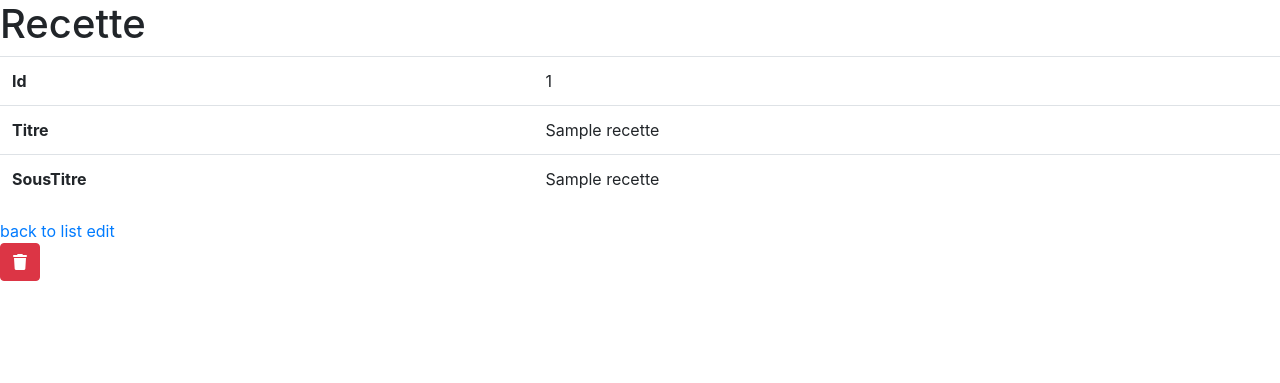
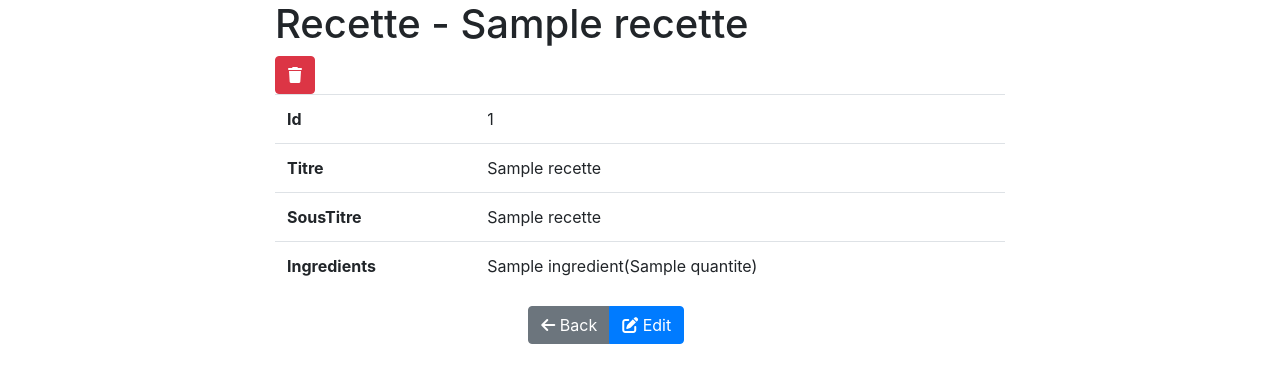
Before and after one commit to faldji/Symfony5Recettes, a Symfony app: template templates/recette/show.html.twig in a window 1280 px wide. Shown: the top 383 px of the page. Run offline with Twig, Linux system fonts and the light colour scheme; the template is opened without the code that fills it: most values are stand-ins (such as "Sample title", 1, 10 or a date in 2020); some libraries are stand-ins or nearby versions.

```diff
--- a/composer.json
+++ b/composer.json
@@ -18,6 +18,7 @@
     },
     "require-dev": {
         "doctrine/doctrine-fixtures-bundle": "^3.3",
+        "symfony/debug-pack": "^1.0",
         "symfony/maker-bundle": "^1.19"
     },
     "config": {
--- a/config/bundles.php
+++ b/config/bundles.php
@@ -12,4 +12,6 @@ return [
     Sensio\Bundle\FrameworkExtraBundle\SensioFrameworkExtraBundle::class => ['all' => true],
     Symfony\Bundle\MonologBundle\MonologBundle::class => ['all' => true],
     Doctrine\Bundle\FixturesBundle\DoctrineFixturesBundle::class => ['dev' => true, 'test' => true],
+    Symfony\Bundle\WebProfilerBundle\WebProfilerBundle::class => ['dev' => true, 'test' => true],
+    Symfony\Bundle\DebugBundle\DebugBundle::class => ['dev' => true, 'test' => true],
 ];
--- a/templates/recette/_form.html.twig
+++ b/templates/recette/_form.html.twig
@@ -50,6 +50,7 @@
 </div>
 {{ form_end(form) }}
 <script>
+    $(document).find('fieldset').css({'display':'none'})
     var $collectionHolder;
     // setup an "add a item" link
     var $addNewItemButton = $('<button type="button" class="btn btn-primary"><i class="fas fa-plus">&nbsp;Ingredient</i></button>');
--- a/templates/recette/show.html.twig
+++ b/templates/recette/show.html.twig
@@ -3,8 +3,15 @@
 {% block title %}Recette{% endblock %}
 
 {% block body %}
-    <h1>Recette</h1>
-
+    <div class="container">
+        <div class="row">
+            <div class="col-md-8 mx-auto">
+                <h1>Recette - {{ recette.titre }}</h1>
+                {{ include('recette/_delete_form.html.twig') }}
+            </div>
+        </div>
+        <div class="row">
+            <div class="col-md-8 mx-auto table-responsive-md table-md">
                 <table class="table">
                     <tbody>
                     <tr>
@@ -19,12 +26,26 @@
                         <th>SousTitre</th>
                         <td>{{ recette.sousTitre }}</td>
                     </tr>
+                    <tr>
+                        <th>Ingredients</th>
+                        <td>
+                        {% for ingredient in recette.ingredients %}
+                        {{ ingredient.nom }}({{ ingredient.quantite }})&nbsp;
+                        {% endfor %}
+                        </td>
+                    </tr>
                     </tbody>
                 </table>
-
-    <a href="{{ path('recette_index') }}">back to list</a>
-
-    <a href="{{ path('recette_edit', {'id': recette.id}) }}">edit</a>
-
-    {{ include('recette/_delete_form.html.twig') }}
+                <div class="row">
+                    <div class="col-md-4 mx-auto">
+                        <div class="btn-group">
+                            <a class="btn btn-md btn-secondary" href="{{ path('recette_index') }}">
+                                <i class="fas fa-arrow-left"></i>&nbsp;Back</a>
+                            <a class="btn btn-md btn-primary" href="{{ path('recette_edit', {'id': recette.id}) }}"><i class="fas fa-edit"></i>&nbsp;Edit</a>
+                        </div>
+                    </div>
+                </div>
+            </div>
+        </div>
+    </div>
 {% endblock %}
```
Also changed, not shown: config/routes/dev/web_profiler.yaml (added, +7 -0 lines), src/Controller/RecetteController.php (+15 -4 lines), src/Entity/Recette.php (+0 -22 lines), src/Repository/IngredientRepository.php (+8 -0 lines), templates/recette/index.html.twig (+10 -2 lines), 5 other files. Lines whose indentation alone changed are shown as unchanged.
